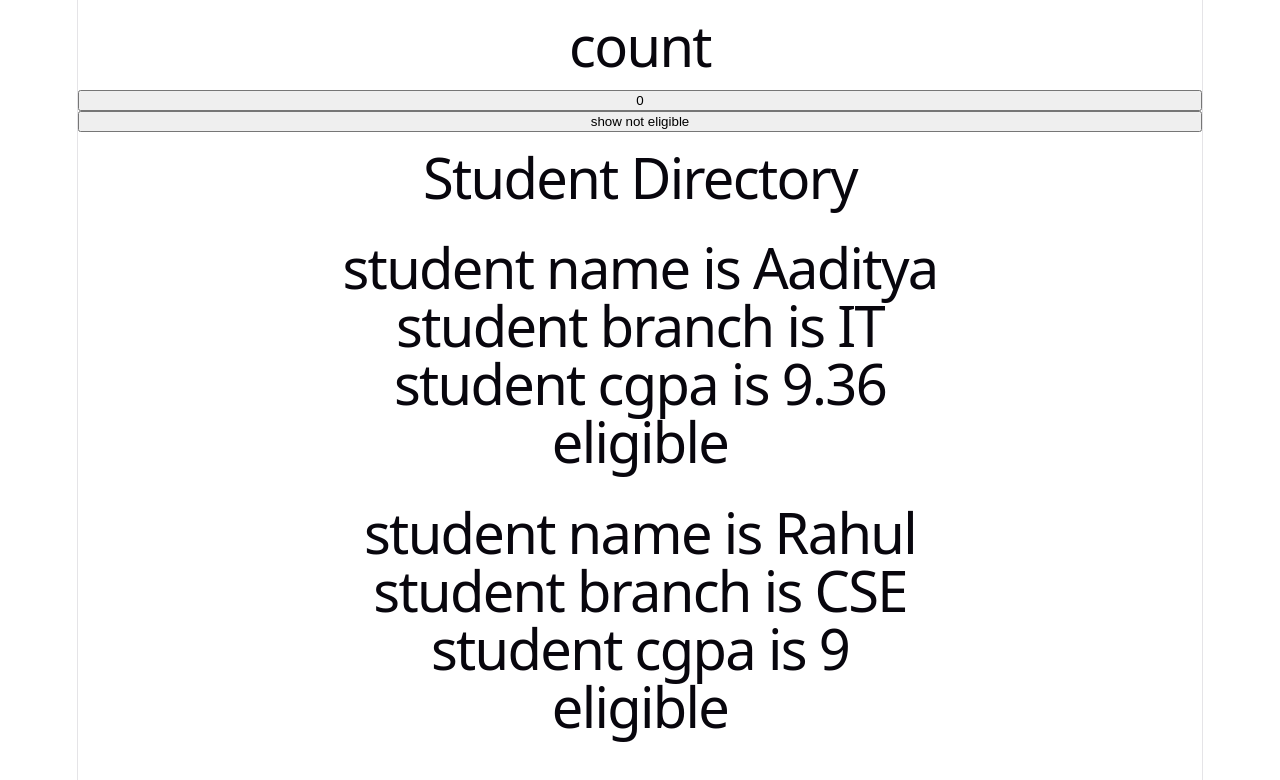
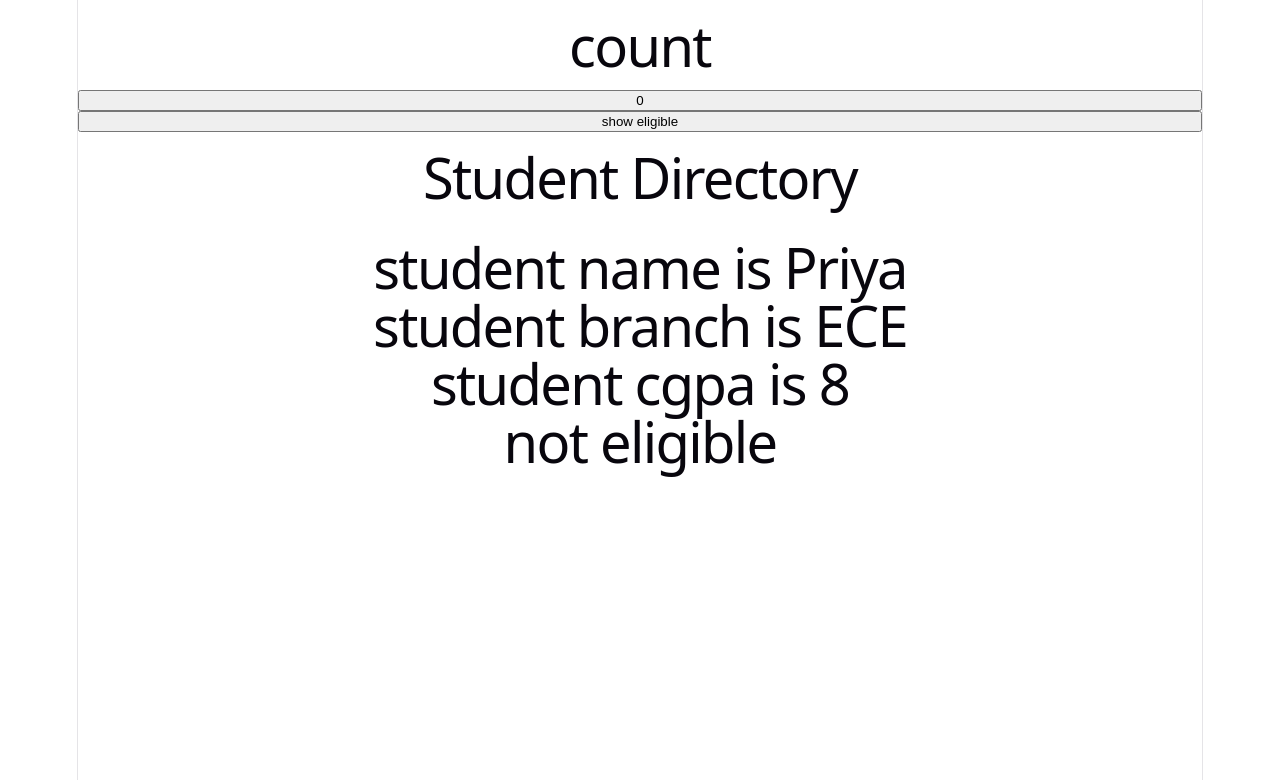
Before and after one commit to Aaditya-3/dev-sandbox, a React (Vite) app in the folder React/react-interview/: page / in a window 1280 px wide. Shown: the top 780 px of the page. Built offline with nearby package versions, Linux system fonts and the light colour scheme.

Commit message:
learnt conditional rendering

```diff
--- a/React/react-interview/src/App.jsx
+++ b/React/react-interview/src/App.jsx
@@ -49,7 +49,7 @@ function App() {
         <h1>count</h1>
 
         <button onClick = {increment}>{count}</button>
-        <button onClick = {show_current}>show {current}</button>
+        <button onClick = {show_current}>show {current === "eligible" ? "not eligible" : "eligible"}</button>
         {/*click is funcrion reference only so function is called when button is clicked and in click() function is called irrespective*/}
             <h1>Student Directory</h1>
 
@@ -59,7 +59,7 @@ function App() {
                 eligibility = "eligible";
             }
             return(
-            eligibility != current ?(
+            eligibility == current ?(
             <Student
             key = {student.id}
             // id is needed for iterating
```
